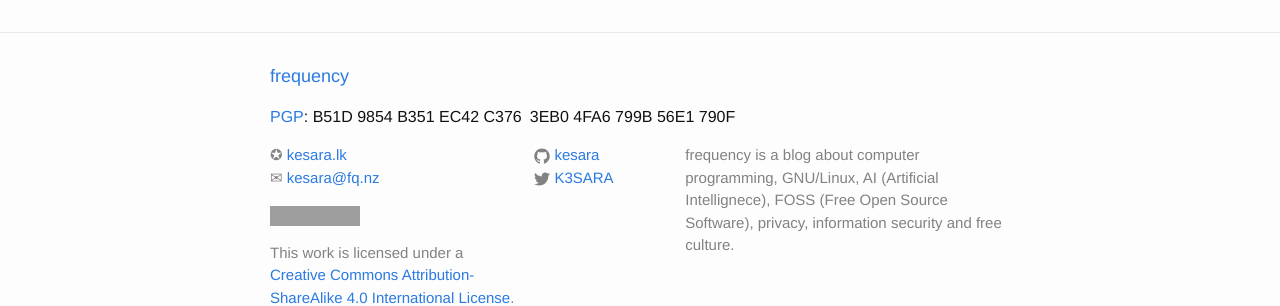
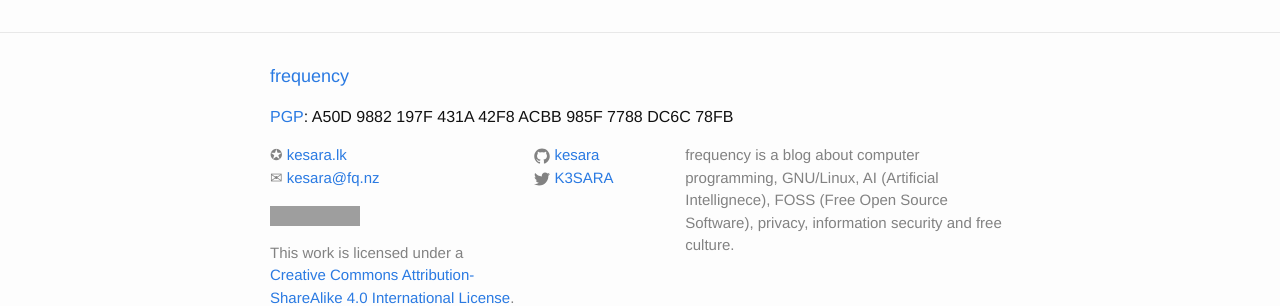
Before and after one commit to kesara/kesara.github.io, a Jekyll site: the page built from index.html, in a window 1280 px wide. Shown: the part 948-1254 px from the top of the page. Built offline with Jekyll 4.4.1, drawn with Linux system fonts in a browser that asks for light colours; grey boxes are pictures that could not be loaded.

Commit message:
Update PGP key.

```diff
--- a/_includes/footer.html
+++ b/_includes/footer.html
@@ -4,7 +4,7 @@
 
     <h2 class="footer-heading"><a href="/">{{ site.title }}</a></h2>
 
-    <p><a rel="pgpkey" href="/4FA6799B56E1790F.asc" title="Download my PGP key.">PGP</a>: B51D 9854 B351 EC42 C376 3EB0 4FA6 799B 56E1 790F</p>
+    <p><a rel="pgpkey" href="/DC6C78FB.asc" title="Download my PGP key.">PGP</a>: A50D 9882 197F 431A 42F8 ACBB 985F 7788 DC6C 78FB</p>
     <div class="footer-col-wrapper">
       <div class="footer-col  footer-col-1">
         <ul class="contact-list">
--- a/_includes/head.html
+++ b/_includes/head.html
@@ -40,5 +40,5 @@
     <link rel="stylesheet" href="{{ "/css/main.css" | prepend: site.baseurl }}">
     <link rel="canonical" href="{{ page.url | replace:'index.html','' | prepend: site.baseurl | prepend: site.url }}">
     <link rel="alternate" type="application/rss+xml" title="RSS" href="{{ site.url }}feed.xml">
-    <link rel="pgpkey" type="application/pgp-keys" title="PGP Key" href="{{ site.url }}4FA6799B56E1790F.asc">
+    <link rel="pgpkey" type="application/pgp-keys" title="PGP Key" href="{{ site.url }}DC6C78FB.asc">
 </head>
```
Also changed, not shown: 2 other files.
